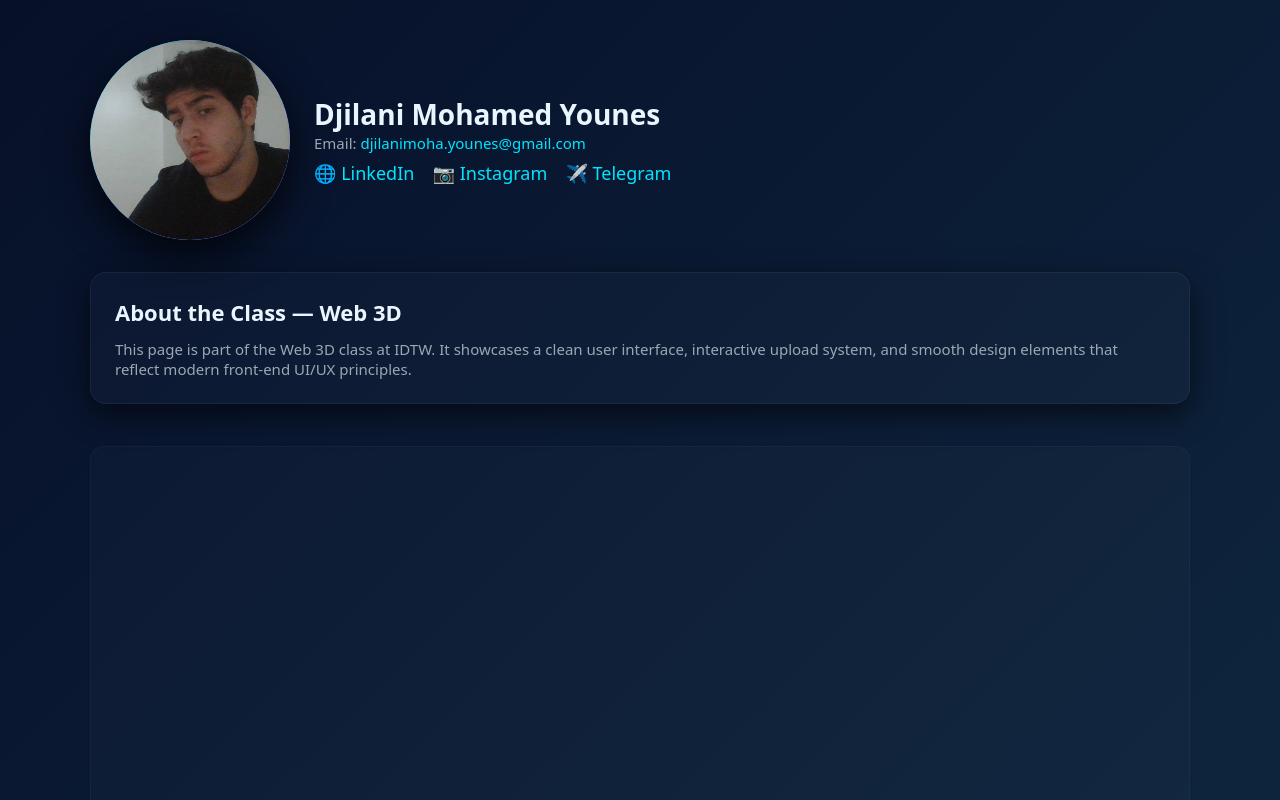
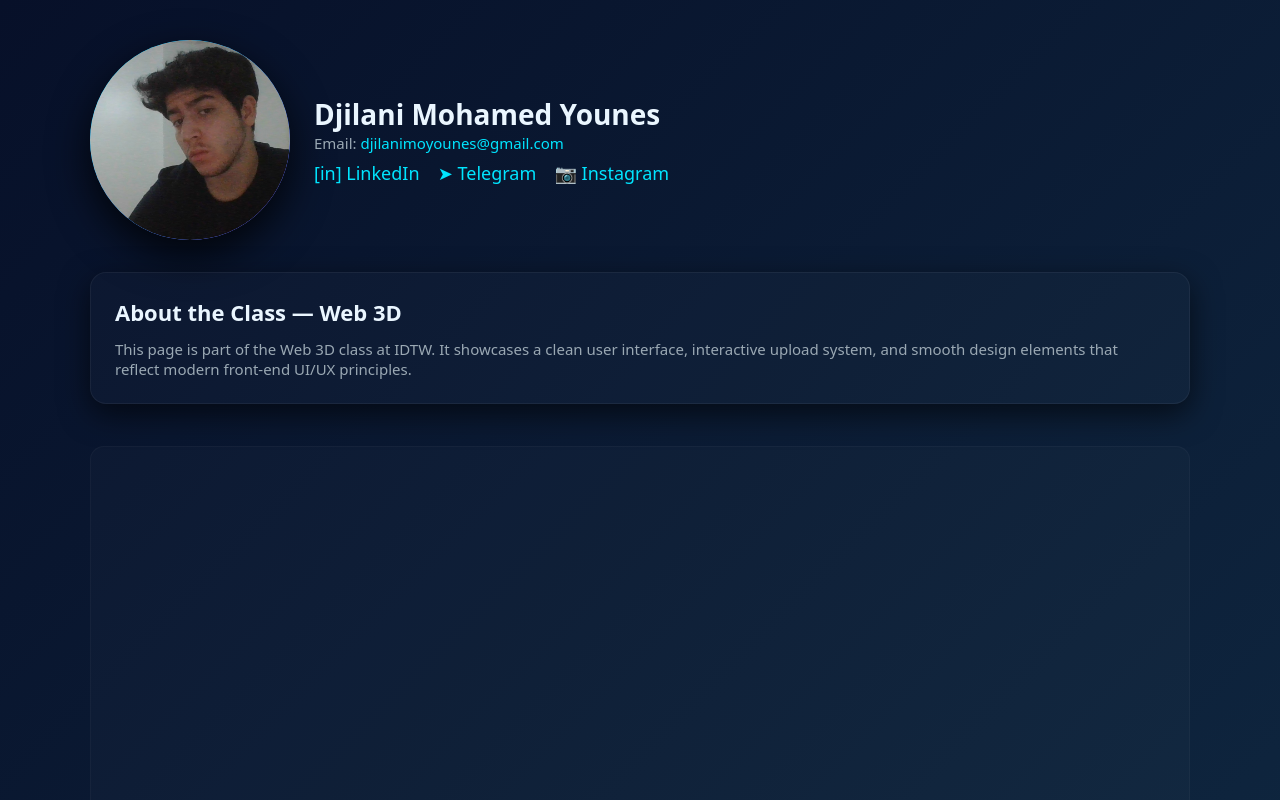
Before and after one commit to dj-moyounes/web3d, a plain HTML site: page index.html in a window 1280 px wide. Shown: the top 800 px of the page. Drawn offline with Linux system fonts and the light colour scheme.

Commit message:
Update index.html

```diff
--- a/index.html
+++ b/index.html
@@ -94,11 +94,12 @@ header{
     </div>
     <div class="title">
       <h1>Djilani Mohamed Younes</h1>
-      <p>Email: <a href="mailto:djilanimoyounes@gmail.com" style="color:var(--accent);text-decoration:none;">djilanimoha.younes@gmail.com</a></p>
+      <p>Email: <a href="mailto:djilanimoyounes@gmail.com" style="color:var(--accent);text-decoration:none;">djilanimoyounes@gmail.com</a></p>
       <div class="socials">
-        <a href="https://www.linkedin.com" target="_blank">🌐 LinkedIn</a>
+        <a href="https://www.linkedin.com/in/djilani-younes-268068311?utm_source=share&utm_campaign=share_via&utm_content=profile&utm_medium=android_app" target="_blank">[in] LinkedIn</a>
+        <a href="https://t.me" target="_blank">➤ Telegram</a>
         <a href="https://www.instagram.com" target="_blank">📷 Instagram</a>
-        <a href="https://t.me" target="_blank">✈️ Telegram</a>
+
       </div>
     </div>
   </div>
```
